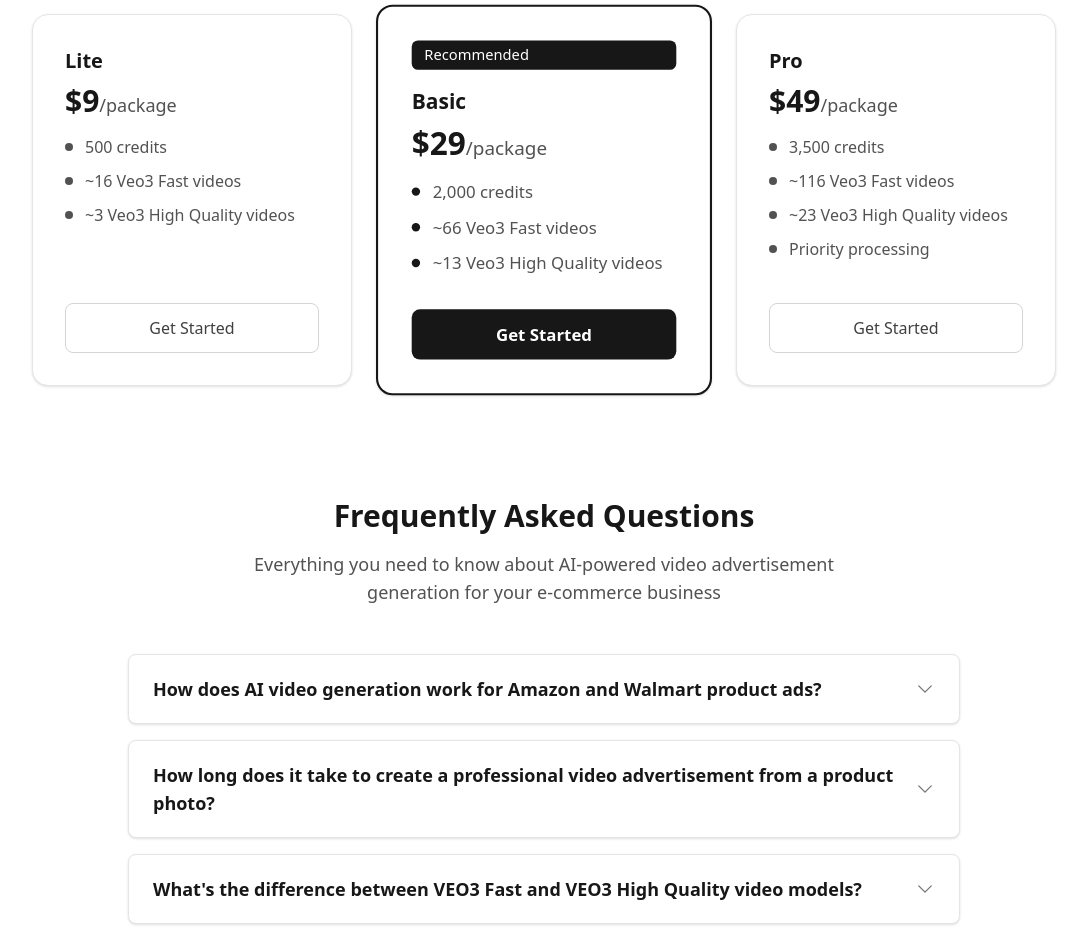
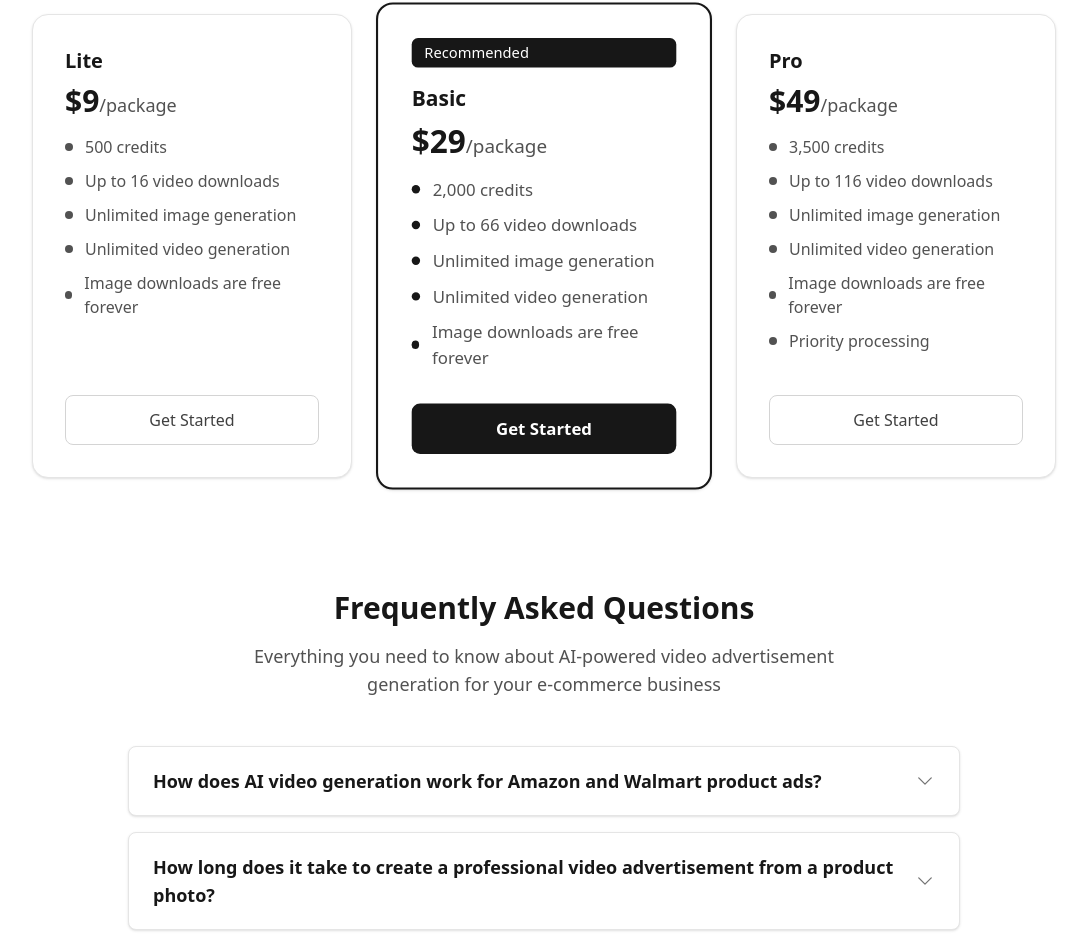
Before and after one commit to lantianlaoli/flowtra, a Next.js app: page / in a window 1280 px wide. Shown: the part 2913-3852 px from the top of the page, without its empty margins (96-1183 px from the left). Built offline with nearby package versions, Linux system fonts and the light colour scheme; no server answers.

Commit message:
feat(pricing): simplify to veo3_fast-based downloads, add unlimited image/video generation, and free image downloads; English-only copy for Simple Pricing

```diff
--- a/components/pages/LandingPage.tsx
+++ b/components/pages/LandingPage.tsx
@@ -14,6 +14,7 @@ import DemoVideoSchema from '@/components/seo/DemoVideoSchema';
 import Header from '@/components/layout/Header';
 import Footer from '@/components/layout/Footer';
 import { handleCreemCheckout } from '@/lib/payment';
+import { CREDIT_COSTS } from '@/lib/constants';
 
 const FileUpload = dynamic(() => import('@/components/FileUpload'), {
   ssr: false
@@ -28,6 +29,11 @@ export default function LandingPage() {
   const [loadingPackage, setLoadingPackage] = useState<string | null>(null);
   const router = useRouter();
   const { user } = useUser();
+
+  // Pricing (downloads based on veo3_fast only)
+  const liteDownloads = Math.floor(500 / CREDIT_COSTS.veo3_fast);
+  const basicDownloads = Math.floor(2000 / CREDIT_COSTS.veo3_fast);
+  const proDownloads = Math.floor(3500 / CREDIT_COSTS.veo3_fast);
 
   const handleFileUpload = () => {
     router.push('/dashboard?upload=true');
@@ -504,11 +510,19 @@ export default function LandingPage() {
                 </li>
                 <li className="flex items-center gap-3">
                   <div className="w-2 h-2 bg-gray-600 rounded-full"></div>
-                  <span className="text-gray-600">~16 Veo3 Fast videos</span>
+                  <span className="text-gray-600">Up to {liteDownloads} video downloads</span>
                 </li>
                 <li className="flex items-center gap-3">
                   <div className="w-2 h-2 bg-gray-600 rounded-full"></div>
-                  <span className="text-gray-600">~3 Veo3 High Quality videos</span>
+                  <span className="text-gray-600">Unlimited image generation</span>
+                </li>
+                <li className="flex items-center gap-3">
+                  <div className="w-2 h-2 bg-gray-600 rounded-full"></div>
+                  <span className="text-gray-600">Unlimited video generation</span>
+                </li>
+                <li className="flex items-center gap-3">
+                  <div className="w-2 h-2 bg-gray-600 rounded-full"></div>
+                  <span className="text-gray-600">Image downloads are free forever</span>
                 </li>
               </ul>
               {user ? (
@@ -545,11 +559,19 @@ export default function LandingPage() {
                 </li>
                 <li className="flex items-center gap-3">
                   <div className="w-2 h-2 bg-gray-900 rounded-full"></div>
-                  <span className="text-gray-600">~66 Veo3 Fast videos</span>
+                  <span className="text-gray-600">Up to {basicDownloads} video downloads</span>
                 </li>
                 <li className="flex items-center gap-3">
                   <div className="w-2 h-2 bg-gray-900 rounded-full"></div>
-                  <span className="text-gray-600">~13 Veo3 High Quality videos</span>
+                  <span className="text-gray-600">Unlimited image generation</span>
+                </li>
+                <li className="flex items-center gap-3">
+                  <div className="w-2 h-2 bg-gray-900 rounded-full"></div>
+                  <span className="text-gray-600">Unlimited video generation</span>
+                </li>
+                <li className="flex items-center gap-3">
+                  <div className="w-2 h-2 bg-gray-900 rounded-full"></div>
+                  <span className="text-gray-600">Image downloads are free forever</span>
                 </li>
               </ul>
               {user ? (
@@ -583,11 +605,19 @@ export default function LandingPage() {
                 </li>
                 <li className="flex items-center gap-3">
                   <div className="w-2 h-2 bg-gray-600 rounded-full"></div>
-                  <span className="text-gray-600">~116 Veo3 Fast videos</span>
+                  <span className="text-gray-600">Up to {proDownloads} video downloads</span>
                 </li>
                 <li className="flex items-center gap-3">
                   <div className="w-2 h-2 bg-gray-600 rounded-full"></div>
-                  <span className="text-gray-600">~23 Veo3 High Quality videos</span>
+                  <span className="text-gray-600">Unlimited image generation</span>
+                </li>
+                <li className="flex items-center gap-3">
+                  <div className="w-2 h-2 bg-gray-600 rounded-full"></div>
+                  <span className="text-gray-600">Unlimited video generation</span>
+                </li>
+                <li className="flex items-center gap-3">
+                  <div className="w-2 h-2 bg-gray-600 rounded-full"></div>
+                  <span className="text-gray-600">Image downloads are free forever</span>
                 </li>
                 <li className="flex items-center gap-3">
                   <div className="w-2 h-2 bg-gray-600 rounded-full"></div>
--- a/components/pages/PricingPage.tsx
+++ b/components/pages/PricingPage.tsx
@@ -5,28 +5,30 @@ import { SignedIn, SignedOut, useUser, SignInButton } from '@clerk/nextjs';
 import Header from '@/components/layout/Header';
 import Footer from '@/components/layout/Footer';
 import { Zap } from 'lucide-react';
+import { CREDIT_COSTS } from '@/lib/constants';
 
 interface PricingPlan {
   name: string;
   price: number;
   credits: number;
-  veo3FastVideos: number;
-  veo3HighQualityVideos: number;
   isRecommended?: boolean;
   features: string[];
 }
 
-const pricingPlans: PricingPlan[] = [
+const pricingPlans: PricingPlan[] = (() => {
+  const toDownloads = (credits: number) => Math.floor(credits / CREDIT_COSTS.veo3_fast);
+
+  return [
     {
       name: 'Lite',
       price: 9,
       credits: 500,
-    veo3FastVideos: 16,
-    veo3HighQualityVideos: 3,
       features: [
         '500 credits',
-      'Up to 16 video downloads',
-      'Unlimited ad image downloads',
+        `Up to ${toDownloads(500)} video downloads`,
+        'Unlimited image generation',
+        'Unlimited video generation',
+        'Image downloads are free forever',
         'V2 batch generation'
       ]
     },
@@ -34,13 +36,13 @@ const pricingPlans: PricingPlan[] = [
       name: 'Basic',
       price: 29,
       credits: 2000,
-    veo3FastVideos: 66,
-    veo3HighQualityVideos: 13,
       isRecommended: true,
       features: [
         '2,000 credits',
-      'Up to 66 video downloads',
-      'Unlimited ad image downloads',
+        `Up to ${toDownloads(2000)} video downloads`,
+        'Unlimited image generation',
+        'Unlimited video generation',
+        'Image downloads are free forever',
         'V2 batch generation'
       ]
     },
@@ -48,17 +50,18 @@ const pricingPlans: PricingPlan[] = [
       name: 'Pro',
       price: 49,
       credits: 3500,
-    veo3FastVideos: 116,
-    veo3HighQualityVideos: 23,
       features: [
         '3,500 credits',
-      'Up to 116 video downloads',
-      'Unlimited ad image downloads',
+        `Up to ${toDownloads(3500)} video downloads`,
+        'Unlimited image generation',
+        'Unlimited video generation',
+        'Image downloads are free forever',
         'V2 batch generation',
         'Priority processing'
       ]
     }
-];
+  ]
+})();
 
 export default function PricingPage() {
   useUser();
@@ -154,34 +157,32 @@ export default function PricingPage() {
 
         {/* Features Overview */}
         <div className="bg-gray-50 rounded-2xl p-12 mb-16">
-          <h2 className="text-3xl font-bold text-gray-900 text-center mb-8">
-            What&apos;s Included
-          </h2>
+          <h2 className="text-3xl font-bold text-gray-900 text-center mb-8">What's Included</h2>
           <div className="grid grid-cols-1 md:grid-cols-2 gap-8">
             <div className="bg-white rounded-xl p-6">
               <h3 className="text-xl font-semibold text-gray-900 mb-4">Video Generation</h3>
               <div className="flex items-center gap-2 mb-3">
                 <Zap className="w-5 h-5 text-blue-500" />
-                <span className="text-lg font-bold text-blue-600">AI-powered videos</span>
+                <span className="text-lg font-bold text-blue-600">Unlimited video generation</span>
               </div>
               <ul className="text-sm text-gray-600 space-y-2">
-                <li>• High-quality ad videos</li>
-                <li>• Multiple format options</li>
-                <li>• Professional output</li>
+                <li>• Generate as many videos as you need</li>
+                <li>• Professional quality and multiple formats</li>
                 <li>• Commercial use ready</li>
+                <li>• Downloads limited by your plan</li>
               </ul>
             </div>
 
             <div className="bg-white rounded-xl p-6">
-              <h3 className="text-xl font-semibold text-gray-900 mb-4">Additional Features</h3>
+              <h3 className="text-xl font-semibold text-gray-900 mb-4">Images</h3>
               <div className="flex items-center gap-2 mb-3">
                 <Zap className="w-5 h-5 text-purple-500" />
-                <span className="text-lg font-bold text-purple-600">Unlimited access</span>
+                <span className="text-lg font-bold text-purple-600">Unlimited image generation</span>
               </div>
               <ul className="text-sm text-gray-600 space-y-2">
-                <li>• Unlimited ad image downloads</li>
+                <li>• Image downloads are free forever</li>
                 <li>• V2 batch generation</li>
-                <li>• Cover image creation</li>
+                <li>• Cover creation</li>
                 <li>• Multiple export formats</li>
               </ul>
             </div>
```
Lines whose indentation alone changed are shown as unchanged.
